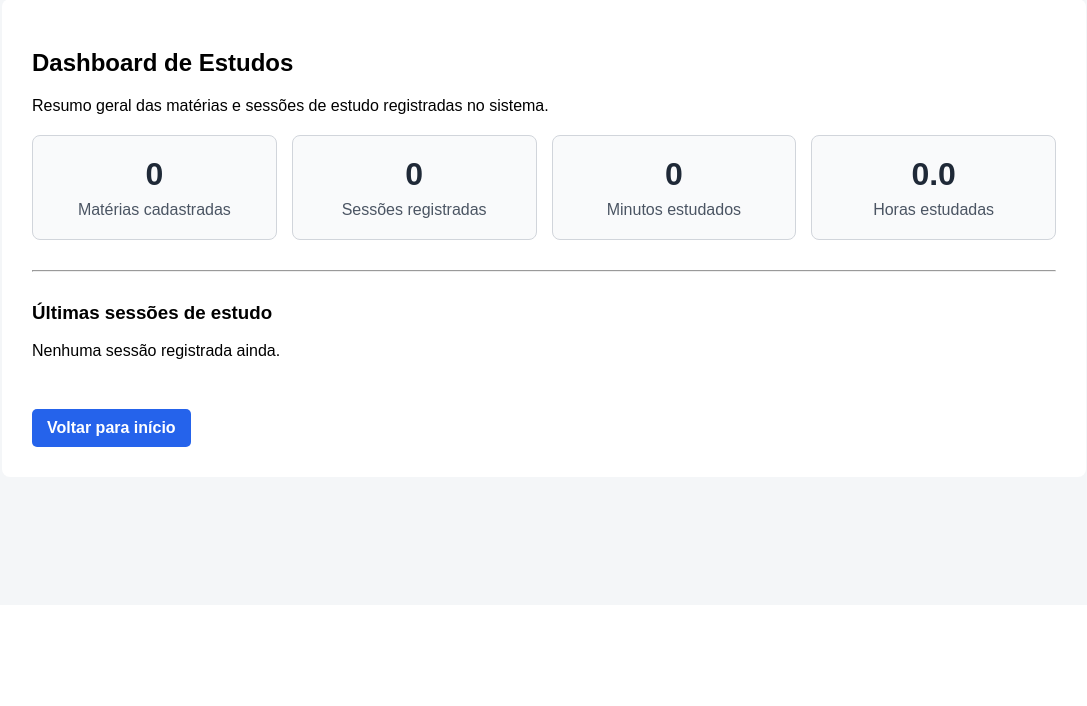
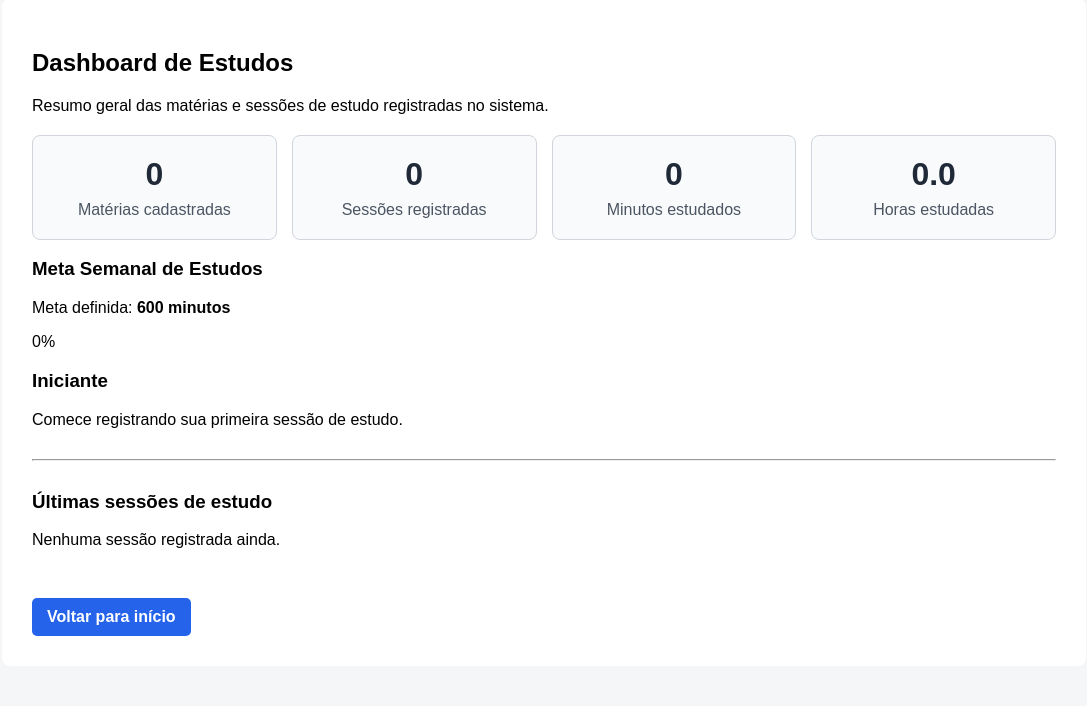
Before and after one commit to gabsoares0/sistema-controle-estudos, a Flask app: page /dashboard in a window 1280 px wide. Shown: the part 195-901 px from the top of the page, without its empty margins (96-1183 px from the left). Before the commit the page ends 642 px from the top, so only its background shows below. Run offline with Flask 3, Linux system fonts and the light colour scheme; data that the repository does not hold is empty.

Commit message:
Adiciona dashboard gamificado com meta semanal

```diff
--- a/app.py
+++ b/app.py
@@ -60,6 +60,29 @@ def dashboard():
 
     total_horas = round(total_minutos / 60, 2)
 
+    meta_semanal_minutos = 600
+
+    if meta_semanal_minutos > 0:
+        progresso_percentual = round((total_minutos / meta_semanal_minutos) * 100)
+    else:
+        progresso_percentual = 0
+
+    if progresso_percentual > 100:
+        progresso_percentual = 100
+
+    if total_horas == 0:
+        nivel = "Iniciante"
+        mensagem = "Comece registrando sua primeira sessão de estudo."
+    elif total_horas < 3:
+        nivel = "Estudante em construção"
+        mensagem = "Bom começo. Continue alimentando seu histórico de estudos."
+    elif total_horas < 10:
+        nivel = "Estudante focado"
+        mensagem = "Você está no caminho certo. Continue mantendo a constância."
+    else:
+        nivel = "Estudante disciplinado"
+        mensagem = "Excelente ritmo. Seu desempenho mostra consistência nos estudos."
+
     cursor.execute("""
         SELECT
             sessoes_estudo.id,
@@ -83,6 +106,10 @@ def dashboard():
         total_sessoes=total_sessoes,
         total_minutos=total_minutos,
         total_horas=total_horas,
+        meta_semanal_minutos=meta_semanal_minutos,
+        progresso_percentual=progresso_percentual,
+        nivel=nivel,
+        mensagem=mensagem,
         ultimas_sessoes=ultimas_sessoes
     )
 
--- a/templates/dashboard.html
+++ b/templates/dashboard.html
@@ -25,6 +25,23 @@
     <div class="card">
         <h3>{{ total_horas }}</h3>
         <p>Horas estudadas</p>
+    </div>
+</div>
+
+<div class="progress-section">
+    <h3>Meta Semanal de Estudos</h3>
+
+    <p>
+        Meta definida: <strong>{{ meta_semanal_minutos }} minutos</strong>
+    </p>
+
+    <div class="progress-fill" style="width: {{ progresso_percentual }}%">
+    {{ progresso_percentual }}%
+</div>
+
+    <div class="level-box">
+        <h3>{{ nivel }}</h3>
+        <p>{{ mensagem }}</p>
     </div>
 </div>
 
```
